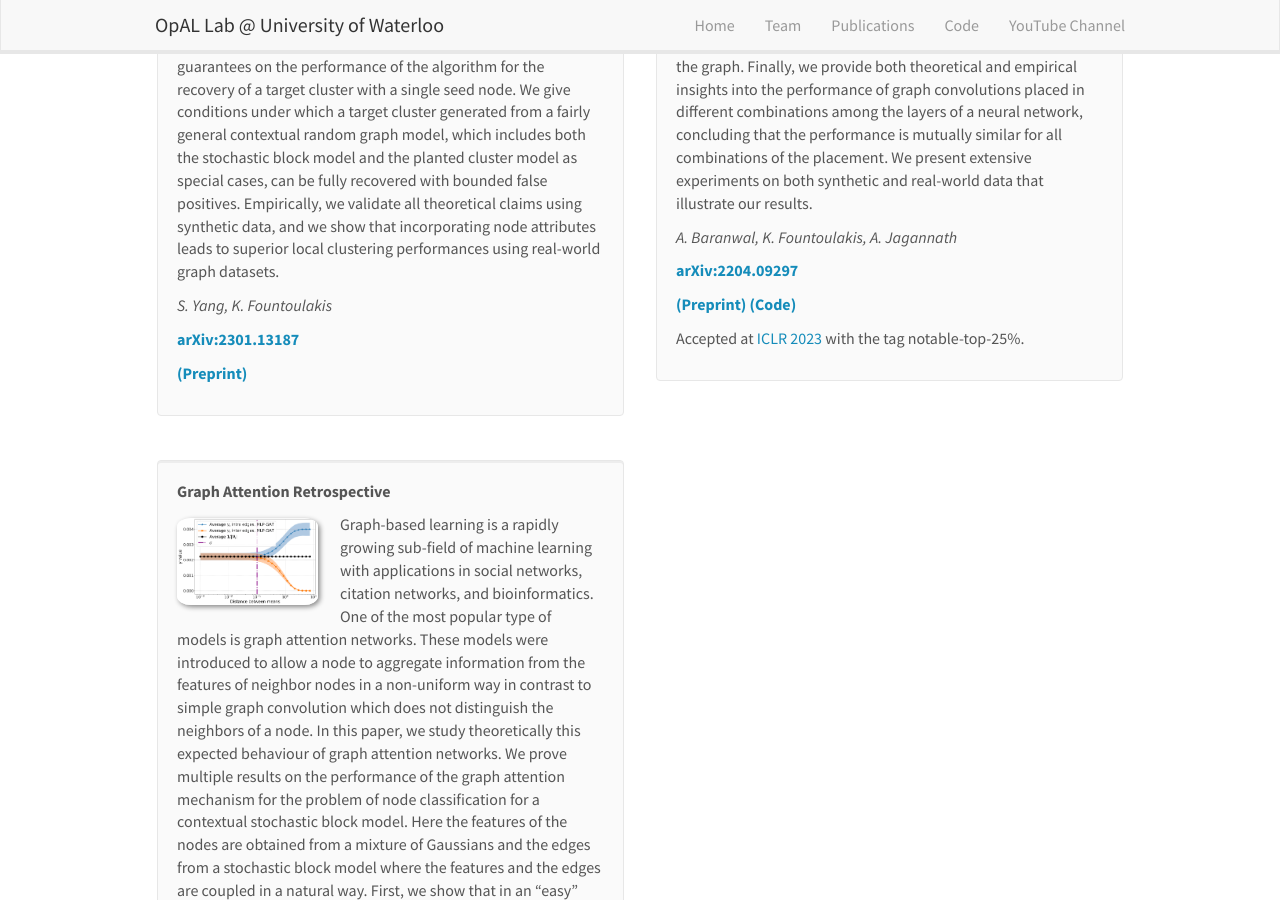
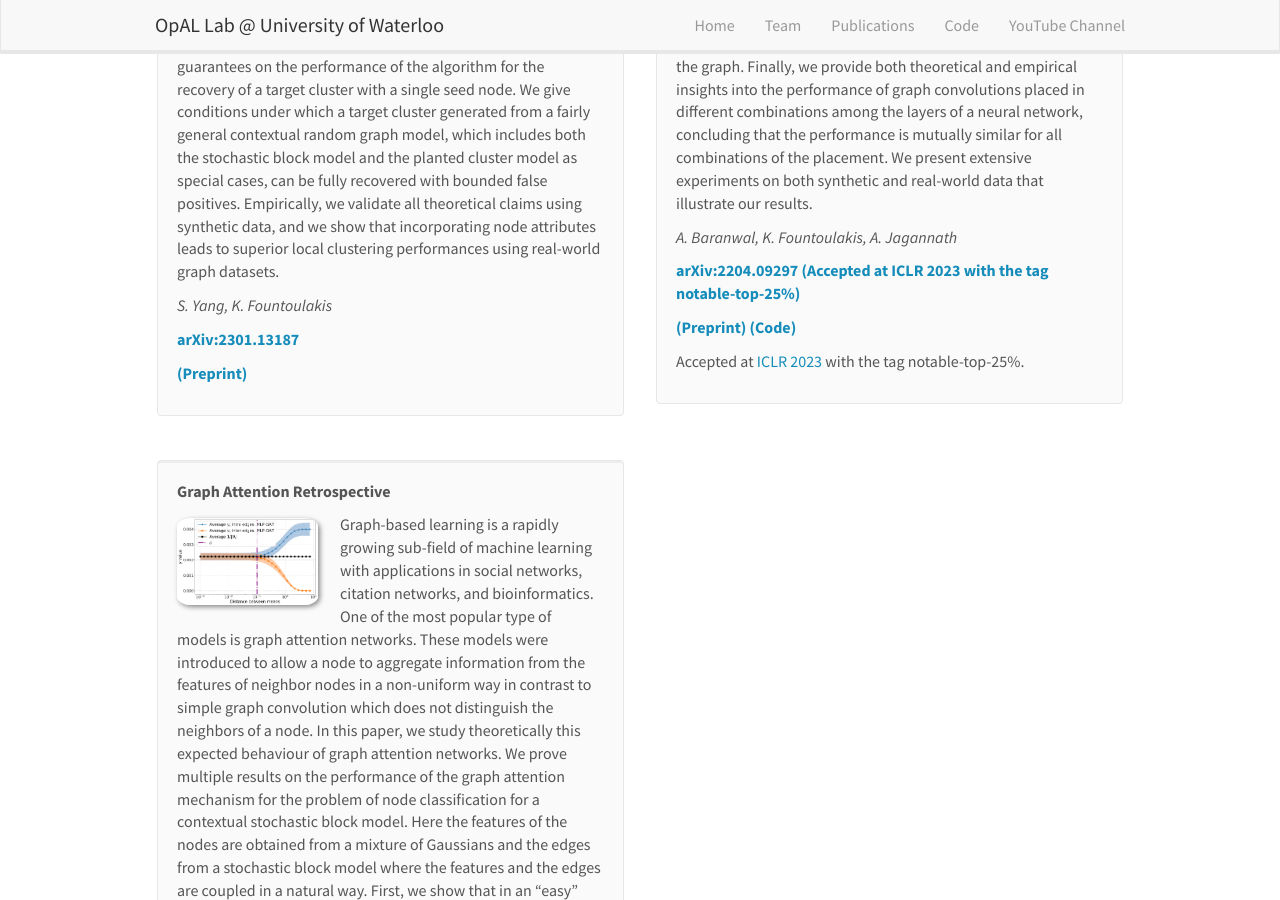
Before and after one commit to opallab/opallab.github.io, a Jekyll site: the page built from _pages/publications.md, in a window 1280 px wide and 900 px high, scrolled down 606 px. Built offline with Jekyll 4.4.1, drawn with Linux system fonts in a browser that asks for light colours; nearby versions of some CDN libraries; some of the changed text lies outside the part shown.

Commit message:
new paper

```diff
--- a/_data/publist.yml
+++ b/_data/publist.yml
@@ -48,7 +48,7 @@
   authors: A. Baranwal, K. Fountoulakis, A. Jagannath
   link:
     url: https://arxiv.org/abs/2204.09297
-    display: arXiv:2204.09297
+    display: arXiv:2204.09297 (Accepted at ICLR 2023 with the tag notable-top-25%)
   highlight: 1
   news2: Accepted at <a href='https://openreview.net/forum?id=P-73JPgRs0R'>ICLR 2023</a> with the tag notable-top-25%.
   code:
```
